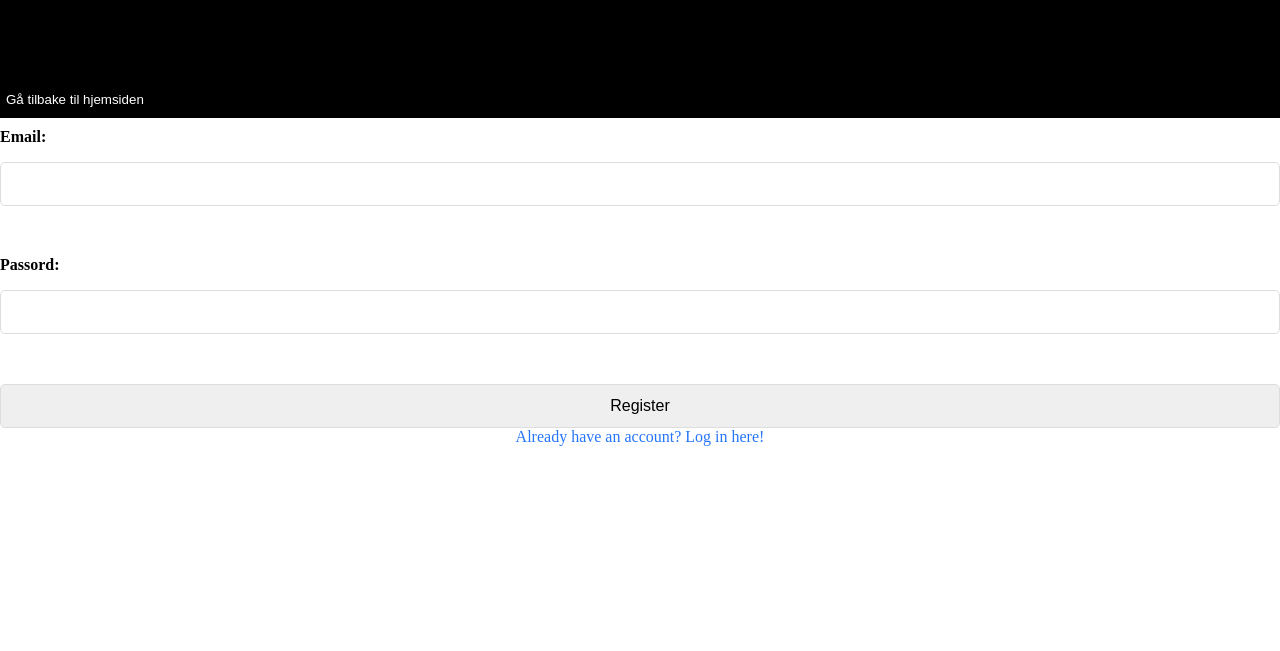
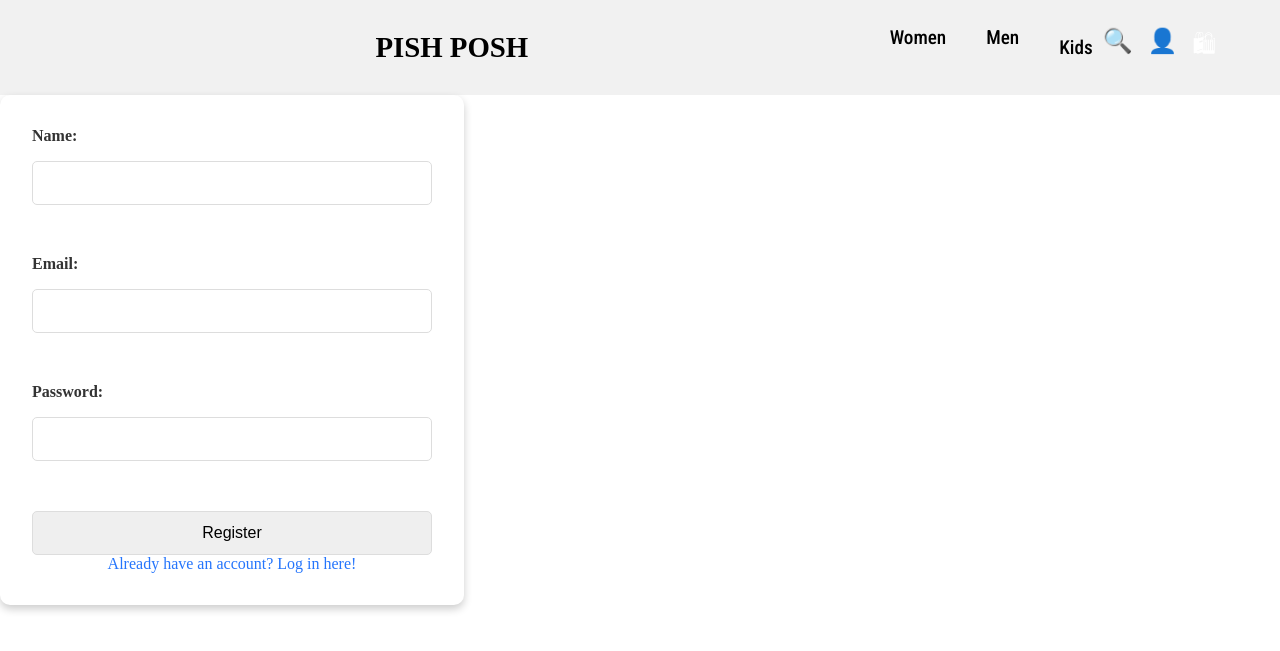
Before and after one commit to CrysG99/Clothes_Store, a Flask app: page /register in a window 1280 px wide. Shown: the top 651 px of the page. Run offline with Flask 3, Linux system fonts and the light colour scheme.

Commit message:
Design changes, login/register & submit
Done some submit changes and done login/register stuff

```diff
--- a/app.py
+++ b/app.py
@@ -13,19 +13,21 @@ db_config = {
     'database': 'clothes_store'
 }
 
-@app.route('/profile/<username>')
-def profile(username):
+@app.route('/profile/<name>')
+def profile(name):
     try:
         conn = pymysql.connect(**db_config)
         cur = conn.cursor()
 
-        user_query = "SELECT id, username, email FROM users WHERE username = %s"
-        cur.execute(user_query, (username,))
+        user_query = "SELECT id, name, email FROM customers WHERE name = %s"
+        cur.execute(user_query, (name,))
         user = cur.fetchone()
         if not user:
             flash('User not found', 'danger')
             return redirect('/')
         # If the user doesnt exist it uses this code
+
+        return render_template('profile.html', user=user)
 
     except Exception as e:
         flash(f"Error loading profile: {e}", 'danger')
@@ -38,25 +40,25 @@ def home():
 @app.route('/login', methods=['GET', 'POST'])
 def login():
     if request.method == 'POST':
-        username = request.form['username']
+        name = request.form['name']
         email = request.form['email']
         password = request.form['password']
 
     try:
         conn = pymysql.connect(**db_config)
         cur = conn.cursor()
-        cur.execute("SELECT * FROM users WHERE username = %s AND password = %s", (username, password))
+        cur.execute("SELECT * FROM customers WHERE name = %s AND password = %s", (name, password))
         user = cur.fetchone()
         cur.close()
         conn.close()
 
         if user:
             session['user_id'] = user[0]
-            session['username'] = user[1]
+            session['name'] = user[1]
             flash('Logged in successfully! Velkommen {user[1]}', 'success')
-            return redirect(url_for('profile', username=user[1]))
+            return redirect(url_for('profile', name=user[1]))
         else:
-            flash('Invalid username or password', 'danger')
+            flash('Invalid name or password', 'danger')
             return redirect(url_for('login'))
 
     except Exception as e:
@@ -67,6 +69,28 @@ def login():
 @app.route('/register', methods=['GET', 'POST'])
 def register():
     return render_template('register.html')
+
+@app.route('/submit', methods=['GET', 'POST'])
+def submit():
+    if request.method == 'POST':
+        name = request.form['name']
+        email = request.form['email']
+        password = request.form['password']
+
+        try:
+            conn = pymysql.connect(**db_config)
+            cursor = conn.cursor()
+            query = "INSERT INTO customers (name, email, password) VALUES (%s, %s, %s)"
+            cursor.execute(query, (name, email, password))
+            conn.commit()
+            cursor.close()
+            conn.close()
+            return redirect('/')
+        except Exception as e:
+            flash('Email already exists or another error occurred.', 'danger')
+            print(f"Error: {e}")
+            return redirect(url_for('register'))
+
 
 @app.route('/women')
 def women():
--- a/static/style.css
+++ b/static/style.css
@@ -1,13 +1,22 @@
+/* Fonts */
+@import url('https://fonts.googleapis.com/css2?family=Roboto+Condensed:ital,wght@0,100..900;1,100..900&display=swap');
+
+
 /* General Styles */
 body {
     margin: 0;
     padding: 0;
 }
 
+a {
+    color: #000;
+}
+
 /* Navbar Styles */
 .header {
-    background-color: #000;
-    position: fixed;
+    display: flex;
+    justify-content: space-evenly;
+    background-color: #F1F1F1;
     width: 100%;
     top: 0;
     left: 0;
@@ -16,12 +25,34 @@ body {
 }
 
 .menubutton {
-    background-color: #000;
+    margin-top: 24px;
+    margin-bottom: 24px;
+    border-radius: 4px;
+    transition: background-color 0.2s ease-in-out;
+    background-color: #214a46;
+    border: none;
     color: #fff;
-    border: #000;
+    font-weight: 600;
 }
 
-.menubutton:hover {}
+.profile .menubutton:hover {
+    background-color: #1d403c;
+}
+
+button {
+    background: #2575fc;
+    color: #fff;
+    border: none;
+    padding: 0.75rem;
+    border-radius: 5px;
+    font-size: 1rem;
+    cursor: pointer;
+    transition: background 0.3s ease;
+}
+
+button:hover {
+    background: #6a11cb;
+}
 
 form {
     display: flex;
@@ -76,6 +107,7 @@ input:focus {
     font-weight: bold;
     text-align: center;
     flex: 1;
+    color: #000;
 }
 
 /* Nav Links */
@@ -90,21 +122,39 @@ input:focus {
 }
 
 .nav-links a {
-    color: white;
+    color: #000;
     text-decoration: none;
     font-size: 1.2em;
     padding: 10px;
+    font-family: "Roboto Condensed", sans-serif;
+    font-optical-sizing: auto;
+    font-weight: 500;
+    font-style: normal;
 }
 
 .nav-links a:hover {
     text-decoration: underline;
 }
 
+
+/* Login/Register stuff */
+
+.container {
+    background: #fff;
+    color: #333;
+    padding: 2rem;
+    border-radius: 10px;
+    box-shadow: 0 4px 8px rgba(0, 0, 0, 0.2);
+    width: 100%;
+    max-width: 400px;
+}
+
+
 /* Dropdown Menu */
 .dropdown-menu {
     display: none;
     position: absolute;
-    background-color: black;
+    background-color: #fff;
     top: 40px;
     left: 0;
     min-width: 150px;
@@ -117,7 +167,7 @@ input:focus {
 }
 
 .dropdown-menu a {
-    color: white;
+    color: #000;
     text-decoration: none;
     display: block;
 }
--- a/templates/index.html
+++ b/templates/index.html
@@ -36,6 +36,7 @@
                     </ul>
                 </li>
                 <a href="{{ url_for('kids') }}">Kids</a>
+                <a href="{{ url_for('register') }}">Register</a>
             </ul>
 
             <div class="nav-right">
@@ -49,9 +50,8 @@
         <div class="mobile-menu">
             <ul>
                 <button class="menubutton" onclick="location.href='{{ url_for('women') }}'">Women</button>
-                <li><a href="#">Men</a></li>
+                <button class="menubutton" onclick="location.href='{{ url_for('men') }}'">Men</button>
                 <li><a href="#">Kids</a></li>
-                <li><a href="#">Sale</a></li>
             </ul>
         </div>
     </div>
--- a/templates/kids.html
+++ b/templates/kids.html
@@ -36,6 +36,7 @@
                     </ul>
                 </li>
                 <a href="{{ url_for('kids') }}">Kids</a>
+                <a href="{{ url_for('register') }}">Register</a>
             </ul>
 
             <div class="nav-right">
@@ -51,7 +52,6 @@
                 <button class="menubutton" onclick="location.href='{{ url_for('women') }}'">Women</button>
                 <li><a href="#">Men</a></li>
                 <li><a href="#">Kids</a></li>
-                <li><a href="#">Sale</a></li>
             </ul>
         </div>
     </div>
--- a/templates/men.html
+++ b/templates/men.html
@@ -36,6 +36,7 @@
                     </ul>
                 </li>
                 <a href="{{ url_for('kids') }}">Kids</a>
+                <a href="{{ url_for('register') }}">Register</a>
             </ul>
 
             <div class="nav-right">
--- a/templates/register.html
+++ b/templates/register.html
@@ -10,21 +10,60 @@
 
 <body>
     <div class="header">
-        <h1 class="title"> Registrer deg! </h1>
-        <button class="menubutton" onclick="location.href='{{ url_for('home') }}'">Gå tilbake til hjemsiden</a>
-        </button>
+        <nav class="navbar">
+            <div class="nav-left">
+                <button class="menu-toggle">&#9776;</button>
+            </div>
+
+            <div class="logo">PISH POSH</div>
+
+            <ul class="nav-links">
+                <li class="dropdown">
+                    <a href="{{ url_for('women') }}">Women</a>
+                    <ul class="dropdown-menu">
+                        <li><a href="#">Dresses</a></li>
+                        <li><a href="#">Tops</a></li>
+                        <li><a href="#">Jeans</a></li>
+                    </ul>
+                </li>
+                <li class="dropdown">
+                    <a href="{{ url_for('men') }}">Men</a>
+                    <ul class="dropdown-menu">
+                        <li><a href="#">Shirts</a></li>
+                        <li><a href="#">Jackets</a></li>
+                        <li><a href="#">Pants</a></li>
+                    </ul>
+                </li>
+                <a href="{{ url_for('kids') }}">Kids</a>
+            </ul>
+
+            <div class="nav-right">
+                <a href="#" class="icon">&#128269;</a> <!-- Search Icon -->
+                <a href="#" class="icon">&#128100;</a> <!-- User Icon -->
+                <a href="#" class="icon">&#128717;</a> <!-- Cart Icon -->
+            </div>
+        </nav>
+
+        <!-- Mobile Menu -->
+        <div class="mobile-menu">
+            <ul>
+                <button class="menubutton" onclick="location.href='{{ url_for('women') }}'">Women</button>
+                <li><a href="#">Men</a></li>
+                <li><a href="#">Kids</a></li>
+            </ul>
+        </div>
     </div>
 
     <div class="container">
         <form method="POST" action="/submit">
-            <label for="username">Brukernavn:</label>
-            <input type="text" id="username" name="username" required>
+            <label for="name">Name:</label>
+            <input type="text" id="name" name="name" required>
             <br>
             <label for="email">Email:</label>
             <input type="text" id="email" name="email" required>
             <br>
-            <label for="password">Passord:</label>
-            <input type="text" id="password" name="password" required>
+            <label for="password">Password:</label>
+            <input type="password" id="password" name="password" required>
             <br>
             <input type="submit" value="Register"></input>
             <!-- <button type="submit">Registrer</button> -->
@@ -33,6 +72,8 @@
             <a href="{{ url_for('login') }}">Already have an account? Log in here!</a>
         </div>
     </div>
+
+    <script src="/static/script.js"></script>
 </body>
 
 </html>
--- a/templates/women.html
+++ b/templates/women.html
@@ -36,6 +36,7 @@
                     </ul>
                 </li>
                 <a href="{{ url_for('kids') }}">Kids</a>
+                <a href="{{ url_for('register') }}">Register</a>
             </ul>
 
             <div class="nav-right">
```
Also changed, not shown: templates/login.html (+3 -4 lines).
